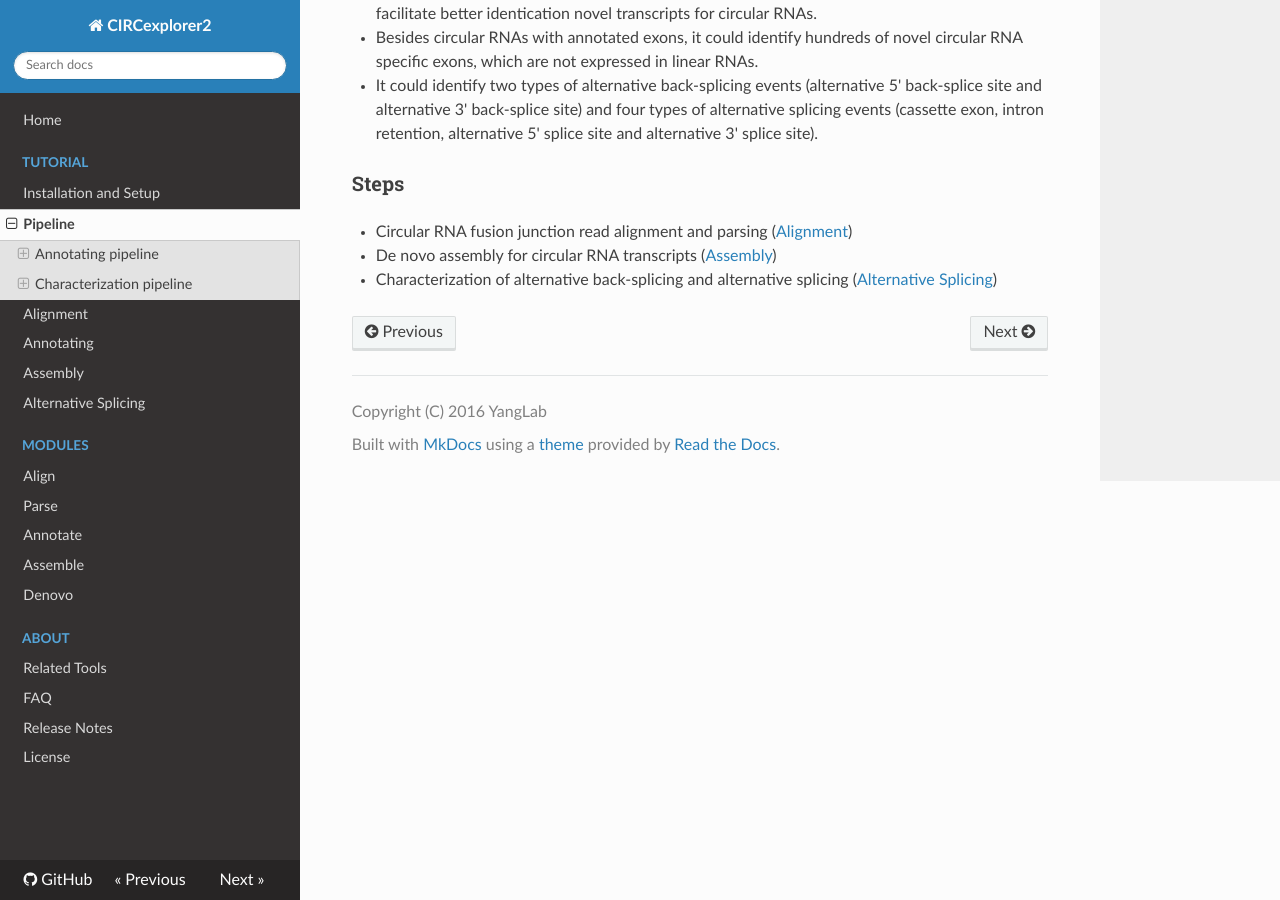
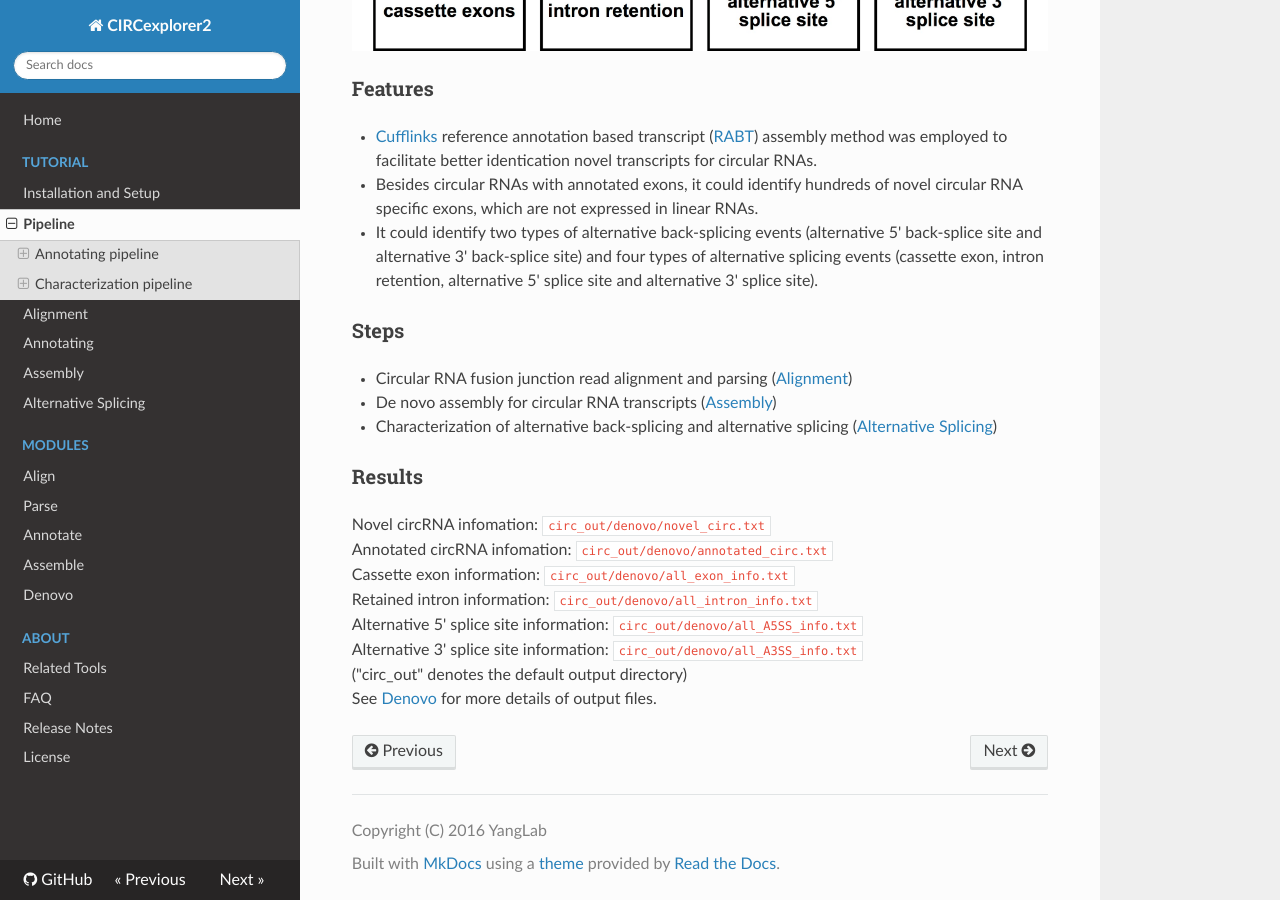
Before and after one commit to YangLab/CIRCexplorer2, an MkDocs documentation site: the page built from docs/tutorial/pipeline.md, in a window 1280 px wide and 900 px high, scrolled down 2611 px. Built offline with MkDocs 1.6.1, drawn with Linux system fonts in a browser that asks for light colours; nearby versions of some CDN libraries; old or Windows-style settings are respelled for this version of MkDocs; some of the changed text lies outside the part shown.

Commit message:
update docs

```diff
--- a/docs/tutorial/pipeline.md
+++ b/docs/tutorial/pipeline.md
@@ -25,6 +25,12 @@ This pipeline is derived from [CIRCexplorer](http://yanglab.github.io/CIRCexplor
 * Circular RNA fusion junction read alignment and parsing ([Alignment](../tutorial/alignment.md))
 * Circular RNA fusion junction read annotating and realignment ([Annotating](../tutorial/annotating.md))
 
+### Results
+
+Circular RNA infomation: `circ_out/annotate/circ_fusion.txt`
+("circ_out" denotes the default output directory)
+See [Annotate](../modules/annotate.md) for more details of circ_fusion.txt.
+
 ## Characterization pipeline
 
 This pipeline aims to comprehensively and systematically characterize the landscape of alternative back-splicing and alternative splicing of circular RNAs through integrating de novo assembly for circular RNA transcripts.
@@ -44,3 +50,14 @@ This pipeline aims to comprehensively and systematically characterize the landsc
 * Circular RNA fusion junction read alignment and parsing ([Alignment](../tutorial/alignment.md))
 * De novo assembly for circular RNA transcripts ([Assembly](../tutorial/assembly.md))
 * Characterization of alternative back-splicing and alternative splicing ([Alternative Splicing](../tutorial/as.md))
+
+### Results
+
+Novel circRNA infomation: `circ_out/denovo/novel_circ.txt`
+Annotated circRNA infomation: `circ_out/denovo/annotated_circ.txt`
+Cassette exon information: `circ_out/denovo/all_exon_info.txt`
+Retained intron information: `circ_out/denovo/all_intron_info.txt`
+Alternative 5' splice site information: `circ_out/denovo/all_A5SS_info.txt`
+Alternative 3' splice site information: `circ_out/denovo/all_A3SS_info.txt`
+("circ_out" denotes the default output directory)
+See [Denovo](../modules/denovo.md) for more details of output files.
```
